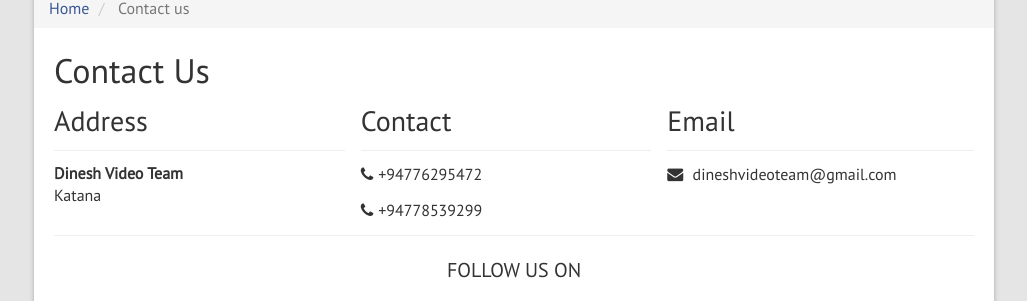
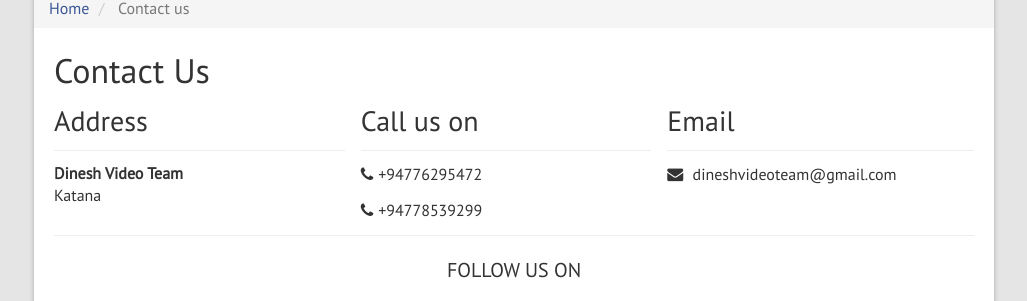
Before and after one commit to DineshVideo/DineshVideo.github.io, a Jekyll site: the page built from contact-us/index.html, in a window 1280 px wide. Shown: the part 219-520 px from the top of the page, without its empty margins (126-1153 px from the left). Built offline with Jekyll 4.4.1, drawn with Linux system fonts in a browser that asks for light colours; nearby versions of some CDN libraries.

Commit message:
Contact details

```diff
--- a/contact-us/index.html
+++ b/contact-us/index.html
@@ -17,7 +17,7 @@
   </address>
   </div>
   <div class="contact-us-item">
-    <h3>Contact</h3>
+    <h3>Call us on</h3>
     <p class="contact-number"><i class="fa fa-phone"></i>+94776295472</p>
     <p class="contact-number"><i class="fa fa-phone"></i>+94778539299</p>
   </div>
```
